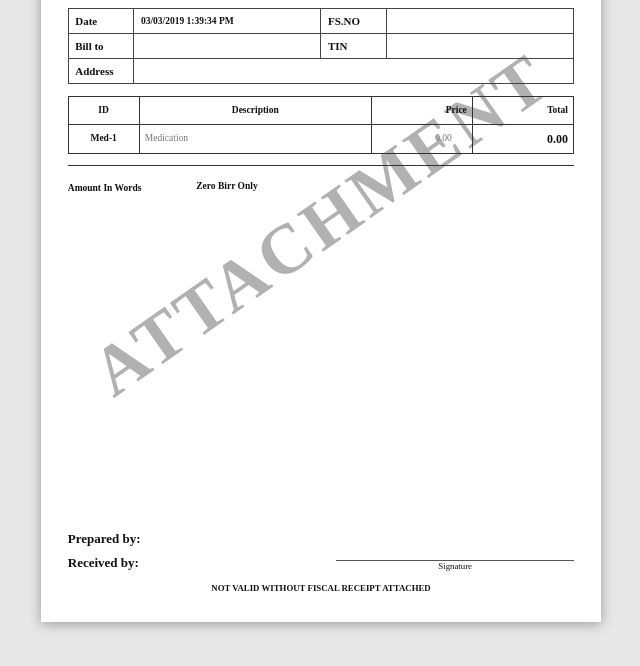
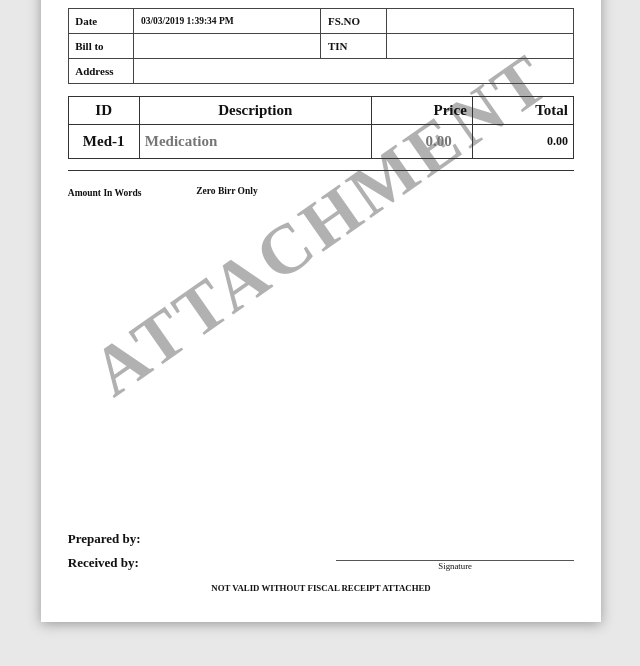
Before and after one commit to dagi69/elroiclinic, a plain HTML site: page CASH INVOICE.html in a window 1280 px wide. Shown: the part 249-915 px from the top of the page, without its empty margins (319-959 px from the left). Drawn offline with Linux system fonts and the light colour scheme.

Commit message:
item font size update

```diff
--- a/CASH INVOICE.html
+++ b/CASH INVOICE.html
@@ -98,7 +98,7 @@ body{font-family:"Times New Roman",serif;color:#111;font-size:9.5px}
 .meta .l{width:13%;font-weight:bold; font-size: 11px;}
 .meta .v{width:37%; font-weight:bold}
 input{width:100%;border:0;outline:0;background:transparent;padding:0;margin:0;color:inherit; font-weight:100;}
-.items{width:100%;border-collapse:collapse;table-layout:fixed;--row-scale:1;font-size:calc(9.5px * var(--row-scale))}
+.items{width:100%;border-collapse:collapse;table-layout:fixed;--row-scale:1;font-weight: bold; font-size:calc(15px * var(--row-scale))}
 .items th,.items td{border:1px solid #333;padding:calc(1.2mm * var(--row-scale)) calc(1.4mm * var(--row-scale));vertical-align:top}
 .items th{height:calc(7.5mm * var(--row-scale));text-align:center;font-weight:bold;vertical-align:middle}
 .items td{height:auto;min-height:calc(8mm * var(--row-scale))}
```
